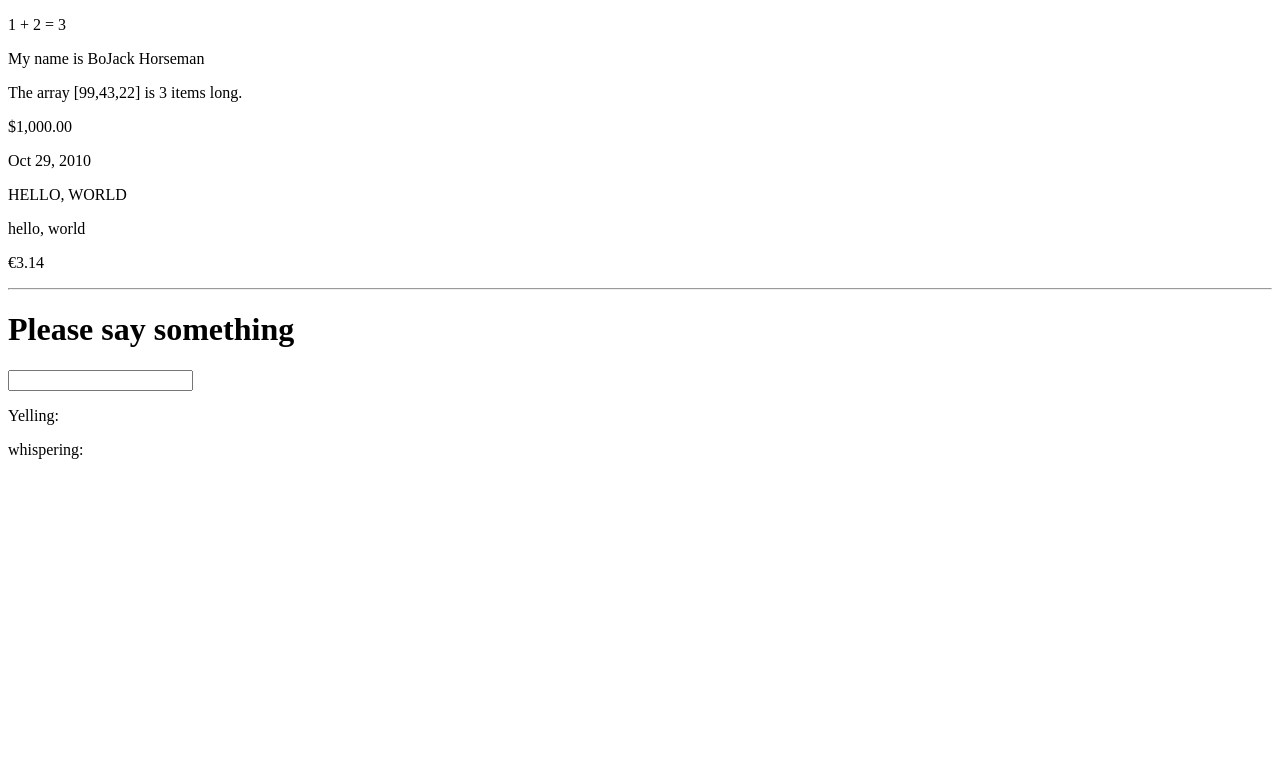
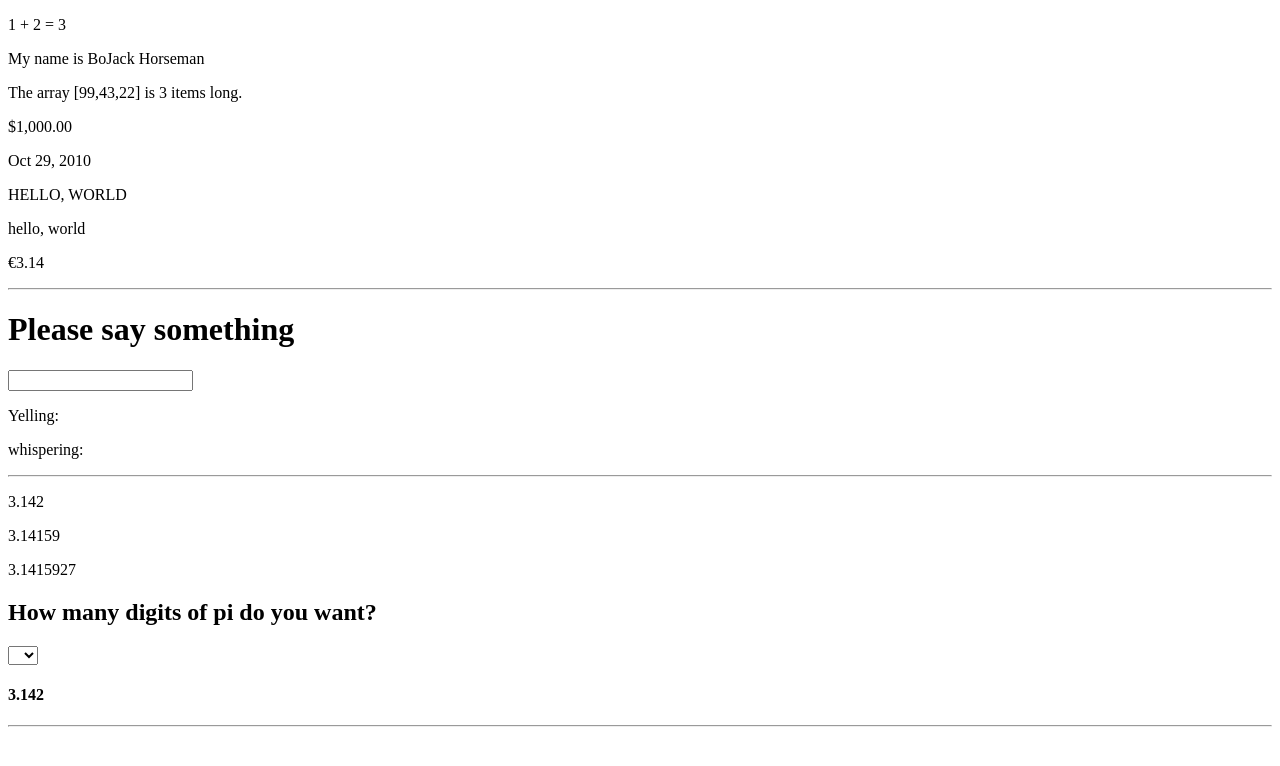
Before and after one commit to delapena89/intro-to-angular2, a plain HTML site: page Step4/exprssion-and-filters.html in a window 1280 px wide. Drawn offline with nearby package versions, Linux system fonts and the light colour scheme.

Commit message:
finished the pi exercise

```diff
--- a/Step4/exprssion-and-filters.html
+++ b/Step4/exprssion-and-filters.html
@@ -29,6 +29,32 @@
 
   <p>Yelling: {{ something | uppercase }}</p>
   <p>whispering: {{something | lowercase}}</p>
+  <hr>
+
+  <p>{{3.14159265359 | number:3}}</p>
+  <p>{{3.14159265359 | number:5}}</p>
+  <p>{{3.14159265359 | number:7}}</p>
+
+  <h2>How many digits of pi do you want?</h2>
+    <select ng-model="digits" ng-inti="3">
+      <option>1</option>
+      <option>2</option>
+      <option>3</option>
+      <option>4</option>
+      <option>5</option>
+      <option>6</option>
+      <option>7</option>
+    </select>
+
+  <h4>{{ 3.14159265359 | number: digits }}</h4>
+
+  <ng-pluralize count="digits"
+    when="{'1': 'here is the first digit of pi.',
+    'other': 'here are the {} digits of pi.'}">
+  </ng-pluralize>
+
+  <hr>
+
 
 
 </div>
```
